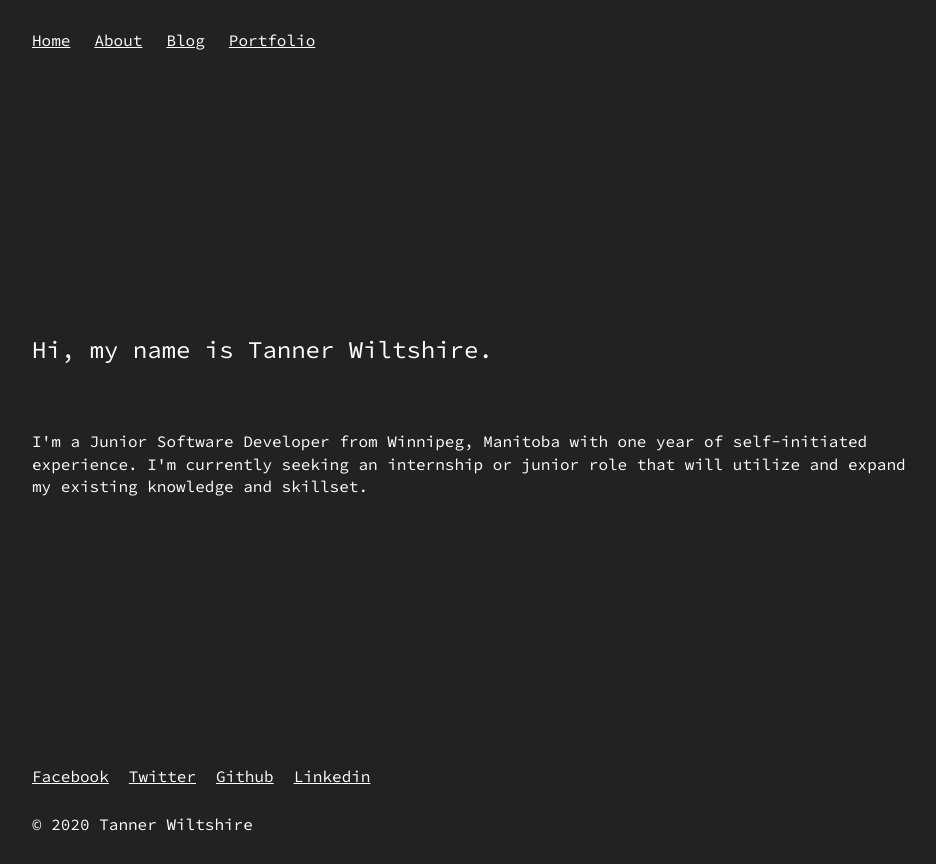
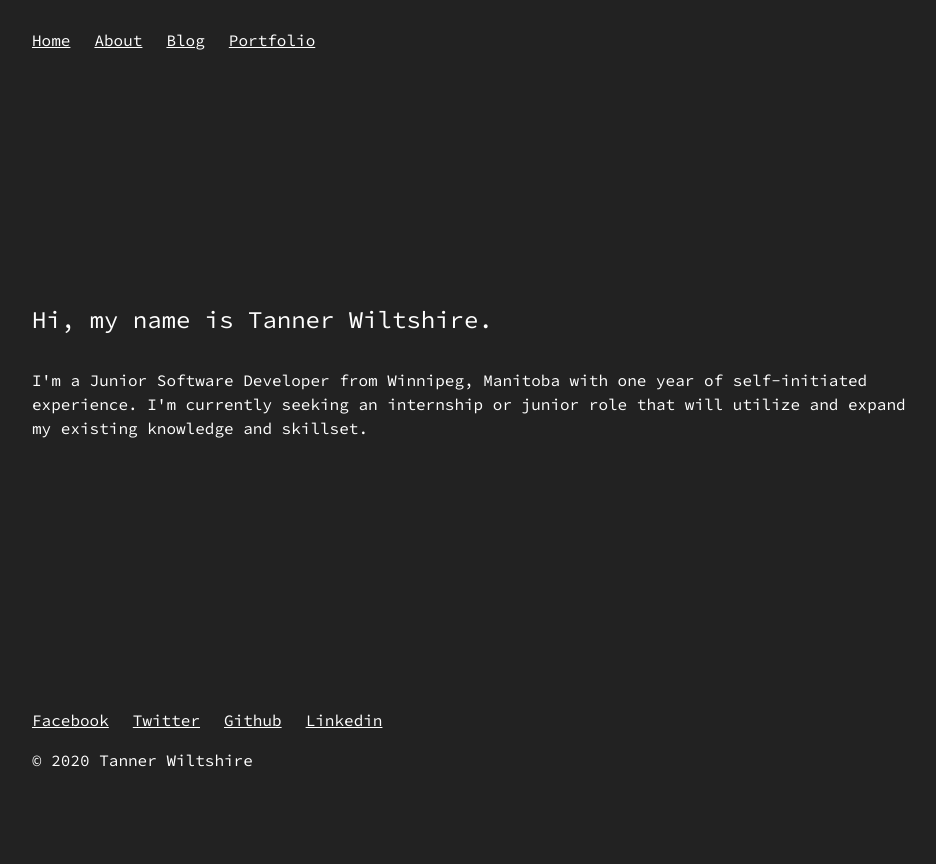
Before and after one commit to Taouen/next-site, a Next.js app: page / in a window 1280 px wide. Shown: the whole page, without its empty margins (160-1096 px from the left). After the commit the page ends 800 px from the top, so only its background shows below. Built offline with nearby package versions, Linux system fonts and the light colour scheme.

Commit message:
layout fixes, style cleanup

```diff
--- a/components/Layout.js
+++ b/components/Layout.js
@@ -5,13 +5,11 @@ import Footer from './Footer';
 class Layout extends React.Component {
   render() {
     return (
-      <>
-        <div className={styles.container}>
-          <Header />
-          <main className={styles.main}>{this.props.children}</main>
-          <Footer />
-        </div>
-      </>
+      <div className={styles.container}>
+        <Header />
+        <main className={styles.main}>{this.props.children}</main>
+        <Footer />
+      </div>
     );
   }
 }
--- a/pages/index.js
+++ b/pages/index.js
@@ -1,13 +1,10 @@
 import Layout from '../components/Layout.js';
-import styles from '../styles/index.module.css';
+
 import Head from 'next/head';
 
 /* Commit Chnages
 
-  - added meta description to Layout.js
-  - added main element to index.js
-  - fixed page titles
-  - added about page
+
 
 */
 /* Issues
@@ -24,15 +21,13 @@ export default function Home() {
       </Head>
 
       <Layout>
-        <main>
-          <h1>Hi, my name is Tanner Wiltshire.</h1>
-          <p className={styles.intro}>
-            I'm a Junior Software Developer from Winnipeg, Manitoba with one
-            year of self-initiated experience. I'm currently seeking an
-            internship or junior role that will utilize and expand my existing
-            knowledge and skillset.
-          </p>
-        </main>
+        <h1>Hi, my name is Tanner Wiltshire.</h1>
+        <p>
+          I'm a Junior Software Developer from Winnipeg, Manitoba with one year
+          of self-initiated experience. I'm currently seeking an internship or
+          junior role that will utilize and expand my existing knowledge and
+          skillset.
+        </p>
       </Layout>
     </>
   );
--- a/styles/Footer.module.css
+++ b/styles/Footer.module.css
@@ -2,15 +2,16 @@
   display: flex;
   flex-direction: column;
   justify-content: space-between;
+  margin-bottom: 2rem;
 }
 
 .footer ul {
   display: flex;
-  margin-bottom: 2rem;
+  margin-bottom: 1.5rem;
 }
 
 .footer li {
-  margin-right: 20px;
+  margin-right: 1.5rem;
 }
 
 .footer li:last-of-type {
--- a/styles/Layout.module.css
+++ b/styles/Layout.module.css
@@ -1,6 +1,6 @@
 .container {
   margin: 0 auto;
-  padding: 2rem 1rem;
+  padding: 0 1rem;
   display: flex;
   flex-direction: column;
   min-height: 100vh;
--- a/styles/global.css
+++ b/styles/global.css
@@ -34,7 +34,7 @@ a:hover {
 h1 {
   font-size: 1.5rem;
   line-height: 2rem;
-  margin: 4rem 0;
+  margin: 2rem 0;
 }
 
 h2 {
@@ -44,6 +44,5 @@ h2 {
 
 p {
   line-height: 1.5rem;
-
   margin-bottom: 1rem;
 }
--- a/styles/header.module.css
+++ b/styles/header.module.css
@@ -1,6 +1,7 @@
 .header {
   display: flex;
   justify-content: space-between;
+  margin-top: 2rem;
 }
 
 .navigation {
--- a/styles/index.module.css
+++ /dev/null
@@ -1,3 +0,0 @@
-.intro {
-  line-height: 1.4rem;
-}
--- a/styles/portfolio.module.css
+++ b/styles/portfolio.module.css
@@ -3,6 +3,6 @@
   flex-direction: column;
 }
 
-.heading {
+/* .heading {
   margin-bottom: 3.5rem;
-}
+} */
--- a/styles/projectcard.module.css
+++ b/styles/projectcard.module.css
@@ -2,7 +2,7 @@
   display: flex;
   flex-direction: column;
   width: 90%;
-  margin-bottom: 4rem;
+  padding: 2rem 0;
 }
 
 .projectImage {
```
